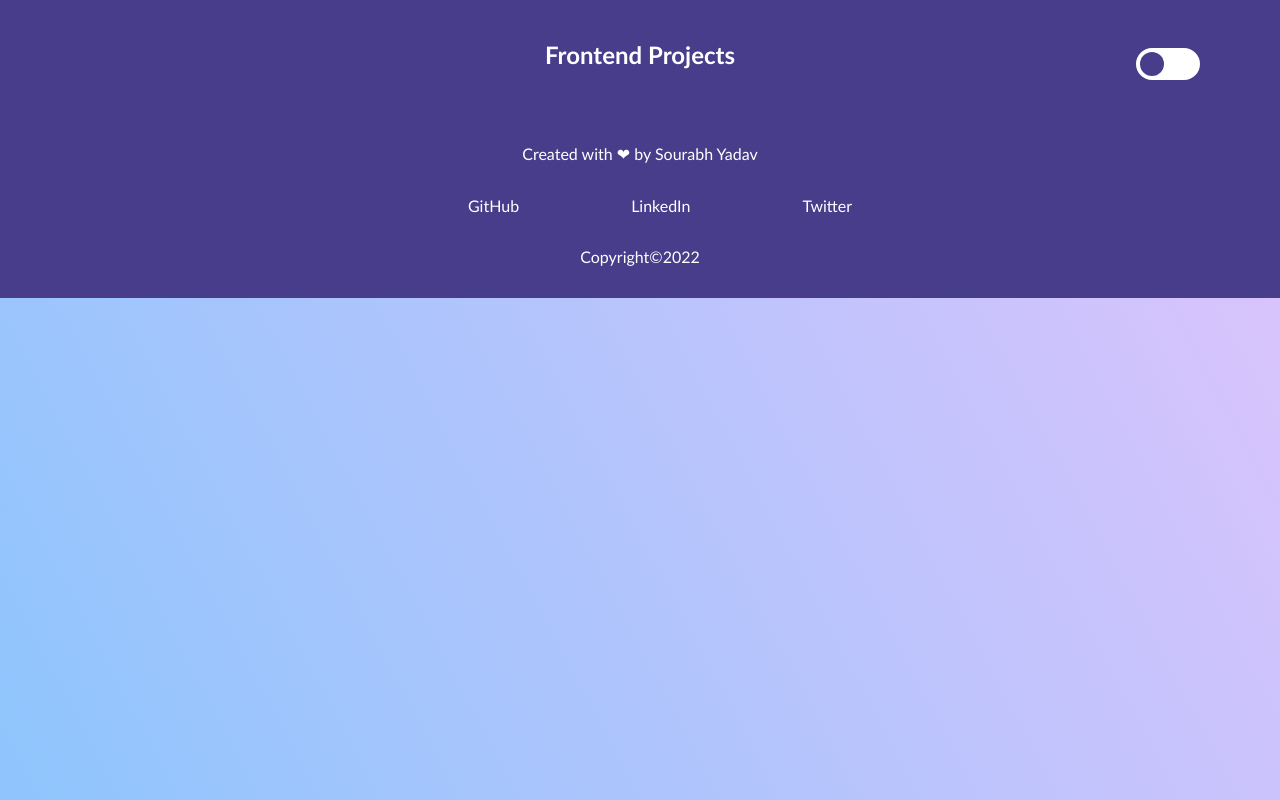
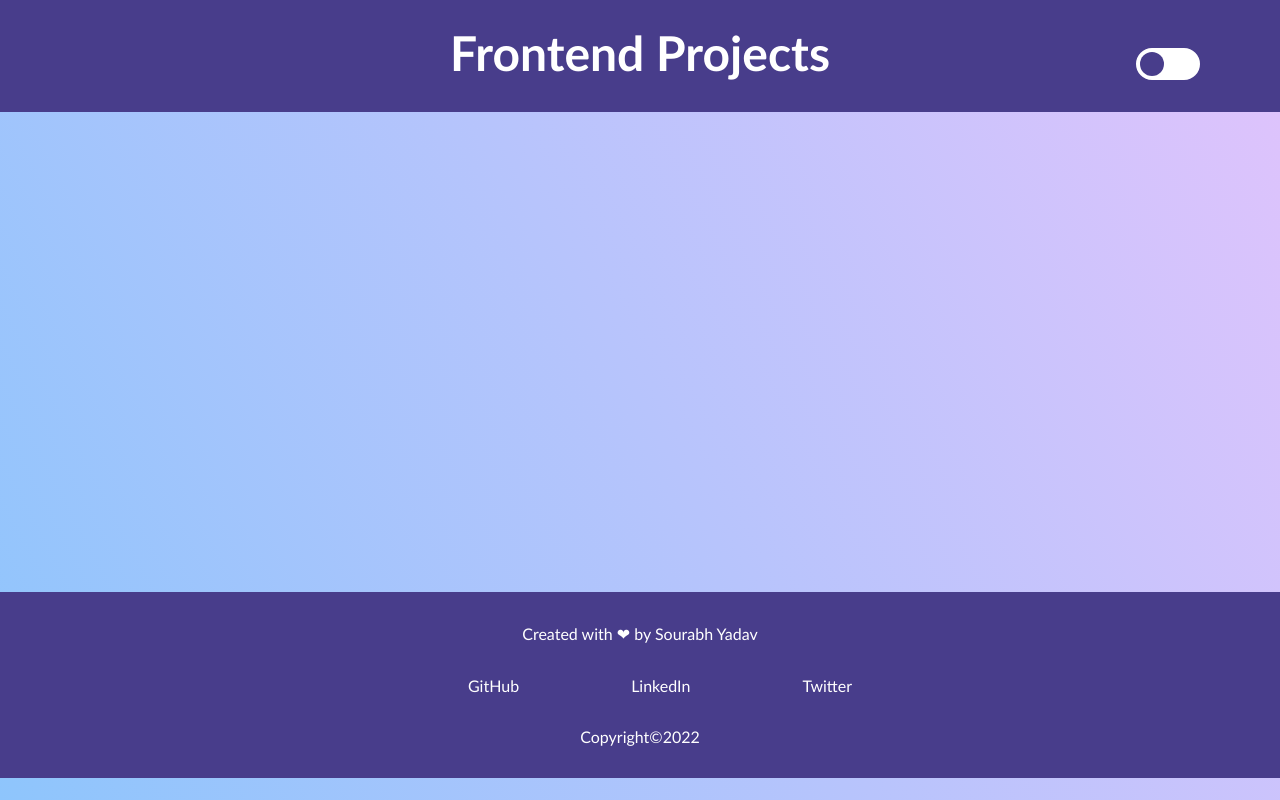
Before and after one commit to SOURABH358/Frontend-Projects, a React (Create React App) app in the folder frontend-project/: page / in a window 1280 px wide. Built offline with nearby package versions, Linux system fonts and the light colour scheme.

Commit message:
added files

```diff
--- a/frontend-project/src/App.css
+++ b/frontend-project/src/App.css
@@ -30,7 +30,8 @@ a{
 }
 .title{
     text-align: center;
-    padding-top: 2.5rem;
+    padding-top: 1.5rem;
+    font-size: 3rem;
 }
 .mode{
     position: absolute;
@@ -78,3 +79,7 @@ a{
     background-color: white;
     color: darkslateblue;
 }
+.main__section{
+    min-height: 60vh;
+    width: 100%;
+}
--- a/frontend-project/src/App.js
+++ b/frontend-project/src/App.js
@@ -2,10 +2,12 @@ import React from "react";
 import './App.css'
 import Header from "./Header";
 import Footer from "./Footer";
+import Main from "./Main";
 
 export default function App(){
     return <>
         <Header/>
+        <Main/>
         <Footer/>
     </>
 }
--- a/frontend-project/src/Main.js
+++ b/frontend-project/src/Main.js
@@ -0,0 +1,8 @@
+import React from "react";
+
+function Main(){
+    return <section className="main__section">
+
+    </section>
+}
+export default Main
```
